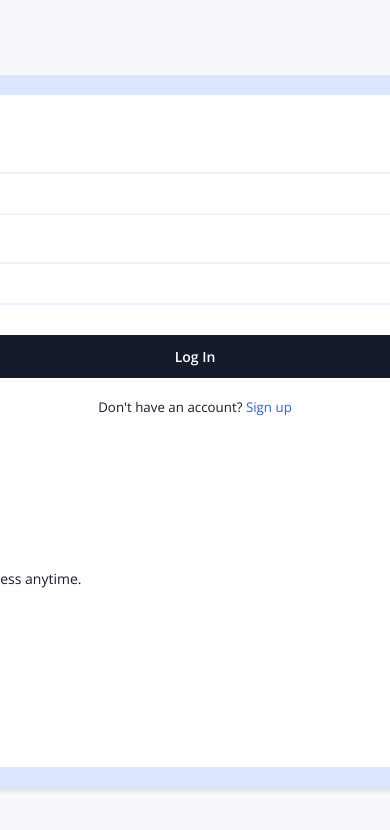
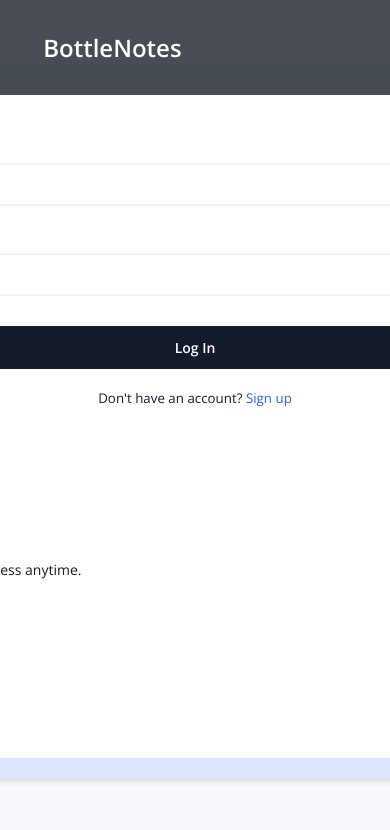
Before and after one commit to tarun-soni/BottleNotes, a React (Create React App) app in the folder client/: page / in a window 390 px wide. Shown: the top 830 px of the page. Built offline with nearby package versions, Linux system fonts and the light colour scheme; no server answers.

Commit message:
logout button || css fixes

```diff
--- a/client/src/App.css
+++ b/client/src/App.css
@@ -9,7 +9,7 @@
   box-sizing: border-box;
 }
 
-body {
+.App,body {
 	background-color: #f7f8fc;
 	font-family: 'Open Sans', sans-serif;
 	display: flex;
@@ -18,3 +18,38 @@
 	min-height: 100vh;
 	margin: 0;
 }
+
+
+.navbar {
+  display: flex;
+  justify-content: space-between;
+  align-items: center;
+  padding: 0.7rem 2rem;
+  position: fixed;
+  z-index: 1;
+  width: 100%;
+  top: 0;
+  opacity: 0.9;
+
+}
+
+.navbar ul {
+  display: flex;
+		list-style: none;
+
+}
+
+.navbar a {
+  color: #fff;
+  padding: 0.45rem;
+  margin: 0 0.25rem;
+}
+
+.navbar a:hover {
+  color: #17a2b8;
+}
+
+.bg-dark{
+  background: #343a40;
+  color: #fff;
+}
--- a/client/src/components/Nav.js
+++ b/client/src/components/Nav.js
@@ -1,18 +1,54 @@
 import React from 'react'
 import '../App.css'
-const Nav = props => {
 
+import PropTypes from 'prop-types'
+import { useDispatch } from 'react-redux'
+import { Link } from "react-router-dom";
+import { connect, } from 'react-redux'
 
+const Nav = ({ auth: { isAuthenticated, isLoading } }) => {
+
+  const authLinks = (
+    <ul>
+
+      <li>
+        <a
+          // onClick={logoutFunc}
+          href="#!">
+          <i className="fas fa-sign-out-alt"></i>{'  '}
+          <span className="hide-sm"> Logout </span>
+        </a>
+      </li>
+    </ul >
+  )
   return (
     <>
-      <h1>KeepApp </h1>
+
+      <nav className="navbar bg-dark">
+        <h1>
+          <Link to='/'> BottleNotes</Link>
+        </h1>
+
+        {
+          isLoading ? ' ' : (
+            <>
+              {isAuthenticated ? authLinks : ''}
+            </>
+          )
+        }
+      </nav>
     </>
 
   )
 }
 
+
 Nav.propTypes = {
+  auth: PropTypes.object.isRequired,
+};
 
-}
+const mapStateToProps = state => ({
+  auth: state.auth
+});
 
-export default Nav;
+export default connect(mapStateToProps)(Nav);
--- a/client/src/components/Notes/NoteItem.js
+++ b/client/src/components/Notes/NoteItem.js
@@ -8,7 +8,6 @@
   const dispatch = useDispatch()
   return (
     <>
-      <div className="notes-container">
 
       <div className="note">
         <div className="note-body">
@@ -27,7 +26,6 @@
           </div>
         </div>
       </div>
-      </div>
     </>
   )
 }
--- a/client/src/components/Notes/Notes.js
+++ b/client/src/components/Notes/Notes.js
@@ -15,7 +15,31 @@
 
   return (
 
-    <>
+    <div className="main">
+
+
+      <form className="inputFields"
+      >
+        <input
+          type="text"
+          placeholder="Title..."
+          name="email"
+        />
+
+
+        <input
+          type="text"
+          placeholder="description"
+          name="password"
+          minLength="6"
+        />
+        <input type="submit" className="btn" value="ADD Note" />
+      </form>
+
+
+      <div className="notes-container">
+
+
         {loading ? <h1> loading.....</h1> :
           <>
             {notes.map(n => (
@@ -23,7 +47,9 @@
             ))}
           </>
         }
-    </>
+      </div>
+
+    </div>
   )
 }
 
--- a/client/src/components/Notes/cssNotes.css
+++ b/client/src/components/Notes/cssNotes.css
@@ -1,4 +1,4 @@
-.notes-container {
+.notes-container  {
   display: grid;
   grid-template-columns: repeat(3, 1fr);
   justify-items: center;
@@ -6,6 +6,7 @@
   width: 940px;
   max-width: 100%;
   margin: auto;
+  margin-top: 50px;
 }
 
 
@@ -15,6 +16,7 @@
   box-shadow: 0 2px 20px rgba(0, 0, 0, 0.1);
   overflow: hidden;
   width: 300px;
+  /* margin-top: 100px; */
 }
 
 .note-header img {
@@ -51,9 +53,30 @@
   margin: 0;
 }
 
+.user i{
+  margin-left: 130px;
+}
+
 
 @media(max-width: 940px) {
-	.container {
+	.notes-container {
     grid-template-columns: 1fr;
   }
+  .main{
+    margin-top: 900px;
+  }
 }
+
+
+.inputFields{
+  display: flex;
+justify-content: center;
+flex-direction: column;
+align-items: center;
+
+width: 50%;
+}
+
+.main{
+  margin-top: 900px;
+}
```
Lines whose indentation alone changed are shown as unchanged.
